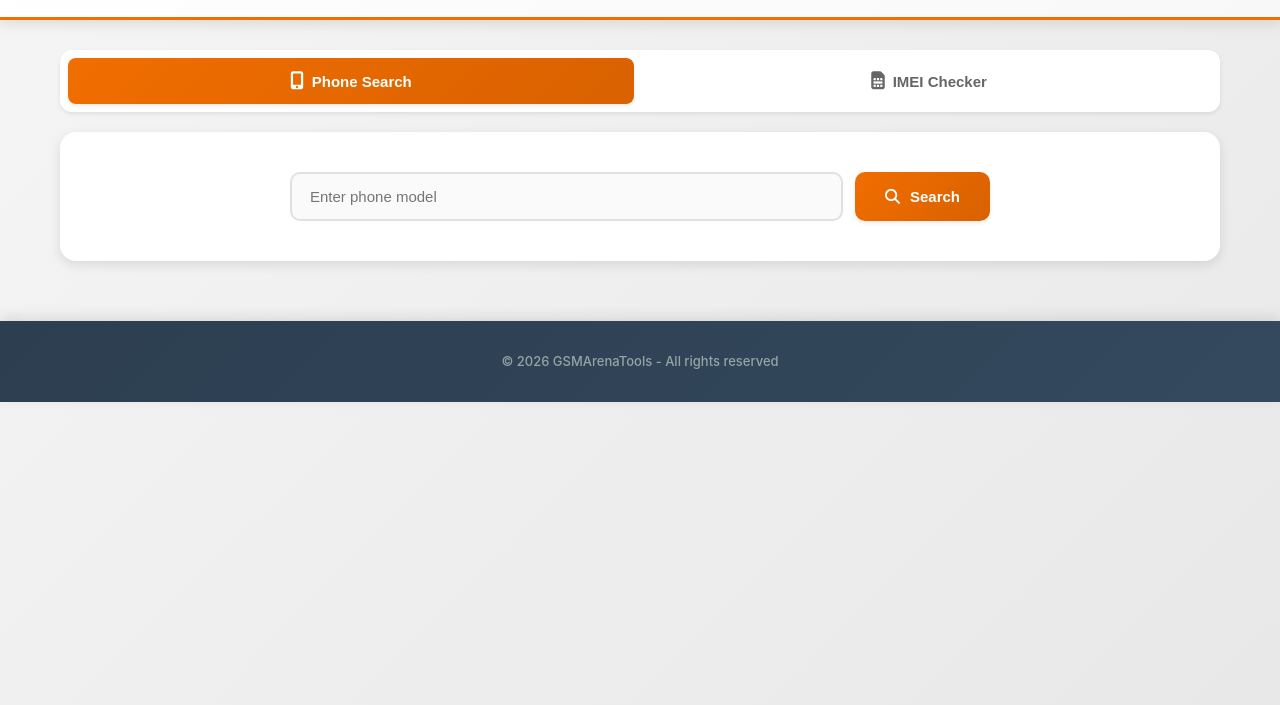
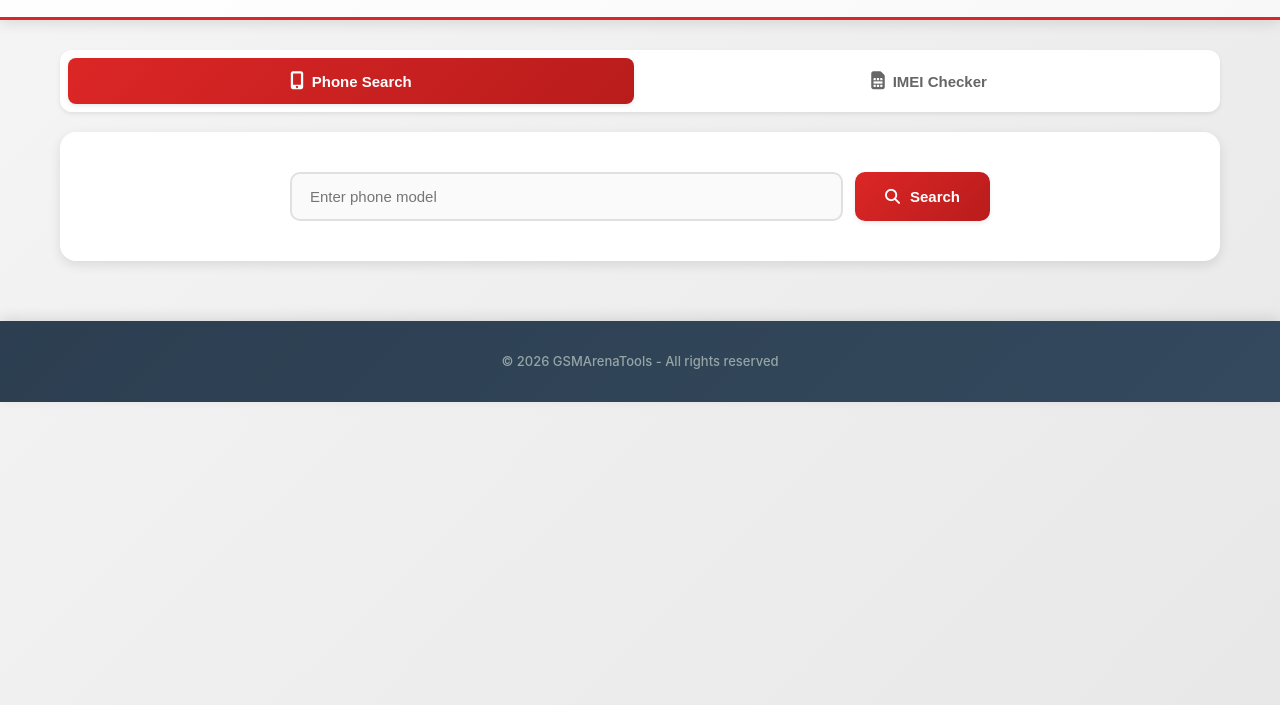
Before and after one commit to RidwanzAnphelibelll/GSMArenaTools, a website: page public/index.html in a window 1280 px wide. Shown: the part 95-800 px from the top of the page. Drawn offline with Linux system fonts and the light colour scheme.

Commit message:
Update public/css/styles.css

```diff
--- a/public/css/styles.css
+++ b/public/css/styles.css
@@ -1,7 +1,7 @@
 :root {
-    --primary-color: #f16e00;
-    --primary-dark: #d96100;
-    --primary-light: #ff8533;
+    --primary-color: #dc2626;
+    --primary-dark: #b91c1c;
+    --primary-light: #ef4444;
     --secondary-color: #333;
     --bg-color: #f5f5f5;
     --text-color: #333;
@@ -249,7 +249,7 @@ body {
 #imei-input:focus {
     border-color: var(--primary-color);
     background: white;
-    box-shadow: 0 0 0 4px rgba(241, 110, 0, 0.1);
+    box-shadow: 0 0 0 4px rgba(220, 38, 38, 0.1);
 }
 
 .clear-btn {
```
